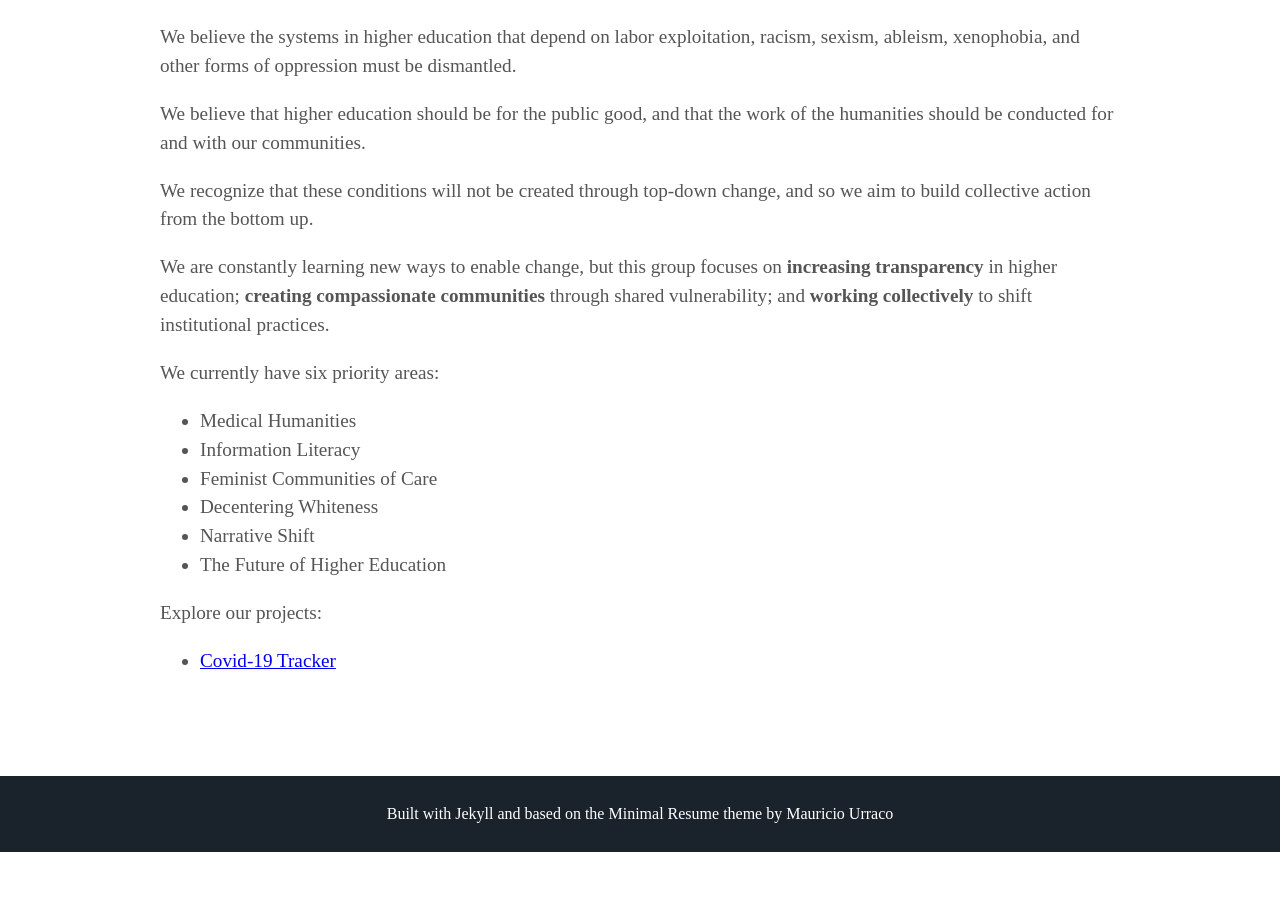
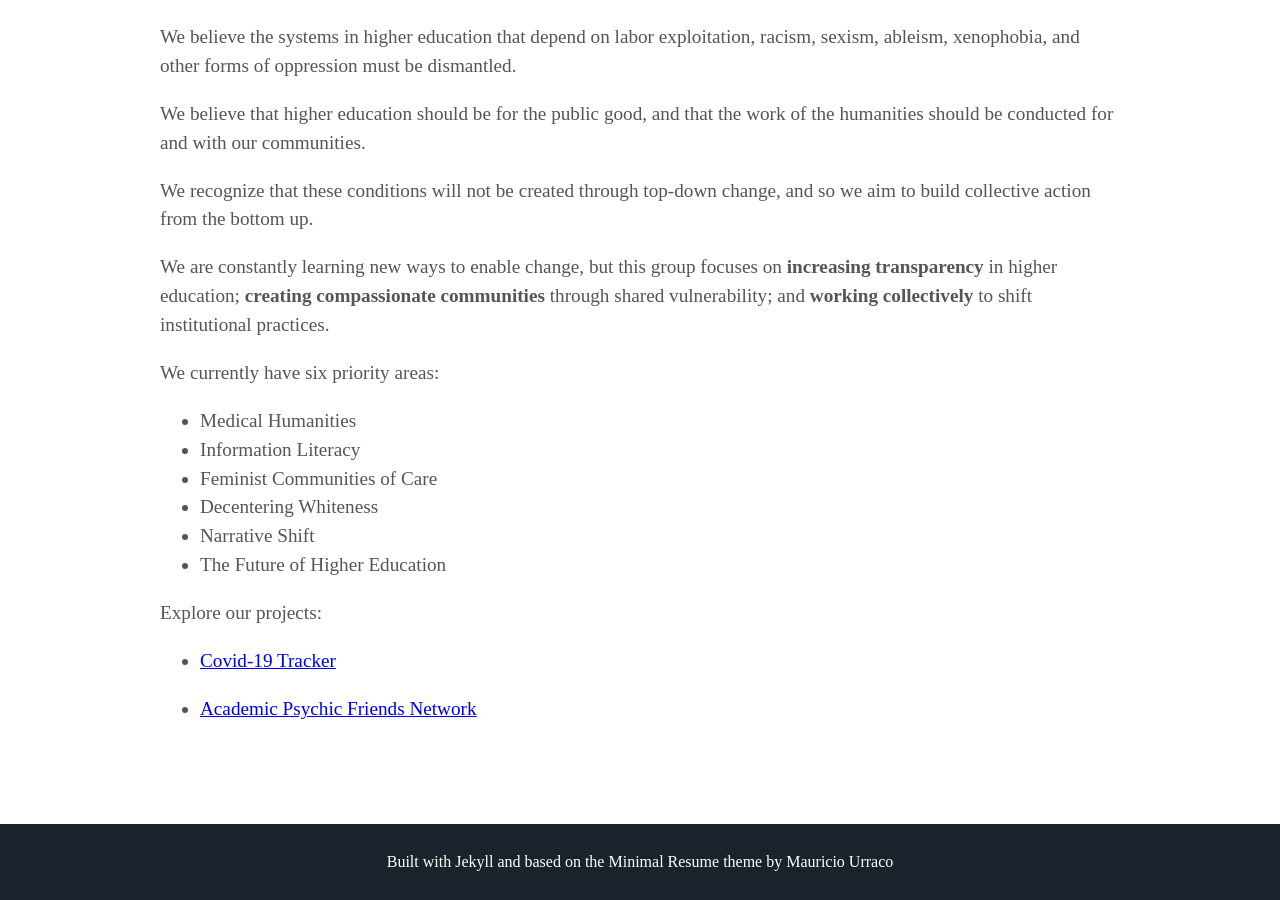
Before and after one commit to visionary-futures-collective/visionary-futures-collective.github.io, a Jekyll site: the page built from index.html, in a window 1280 px wide and 900 px high, scrolled down 1504 px. Built offline with Jekyll 4.4.1, drawn with Linux system fonts in a browser that asks for light colours; some web fonts are replaced; before the commit the page ends 2356 px from its top, so only the background shows below that.

Commit message:
adding new project to the list

```diff
--- a/_includes/about.html
+++ b/_includes/about.html
@@ -33,5 +33,7 @@ Explore our projects:
 <ul>
   <li><span class="site-description"><a href="{{ site.url}}/covid19">Covid-19 Tracker</a></span></li>
 </ul>
-
+<ul>
+  <li><span class="site-description"><a href="{{ site.url}}/psychicfriends">Academic Psychic Friends Network</a></span></li>
+</ul>
 </div>
```
